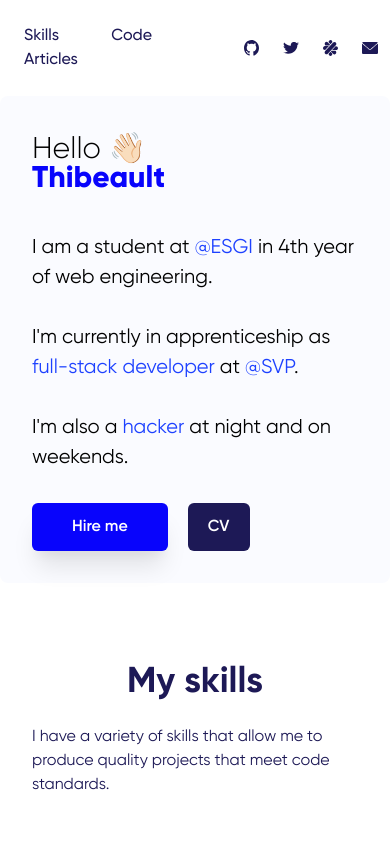
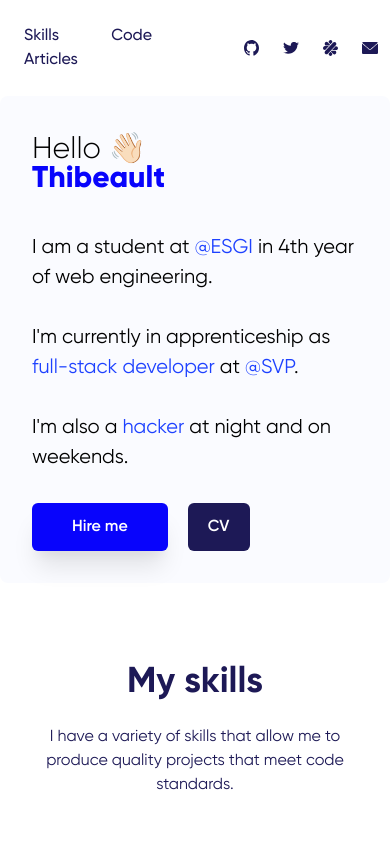
Before and after one commit to tchenu/portfolio, a Nuxt app: page / in a window 390 px wide. Shown: the top 843 px of the page. Built offline with nearby package versions, Linux system fonts and the light colour scheme.

Commit message:
:iphone: Fix paragraph on skills

```diff
--- a/components/Skills.vue
+++ b/components/Skills.vue
@@ -2,7 +2,7 @@
   <div id="skills" class="container mx-auto mt-10 p-8">
     <h1 class="text-center text-4xl text-blue-700 font-bold">My skills</h1>
     <ul class="flex flex-wrap justify-center items-center mt-4">
-      <p class="text-blue-700">
+      <p class="text-blue-700 text-center">
         I have a variety of skills that allow me to produce quality projects
         that meet code standards.
       </p>
```
